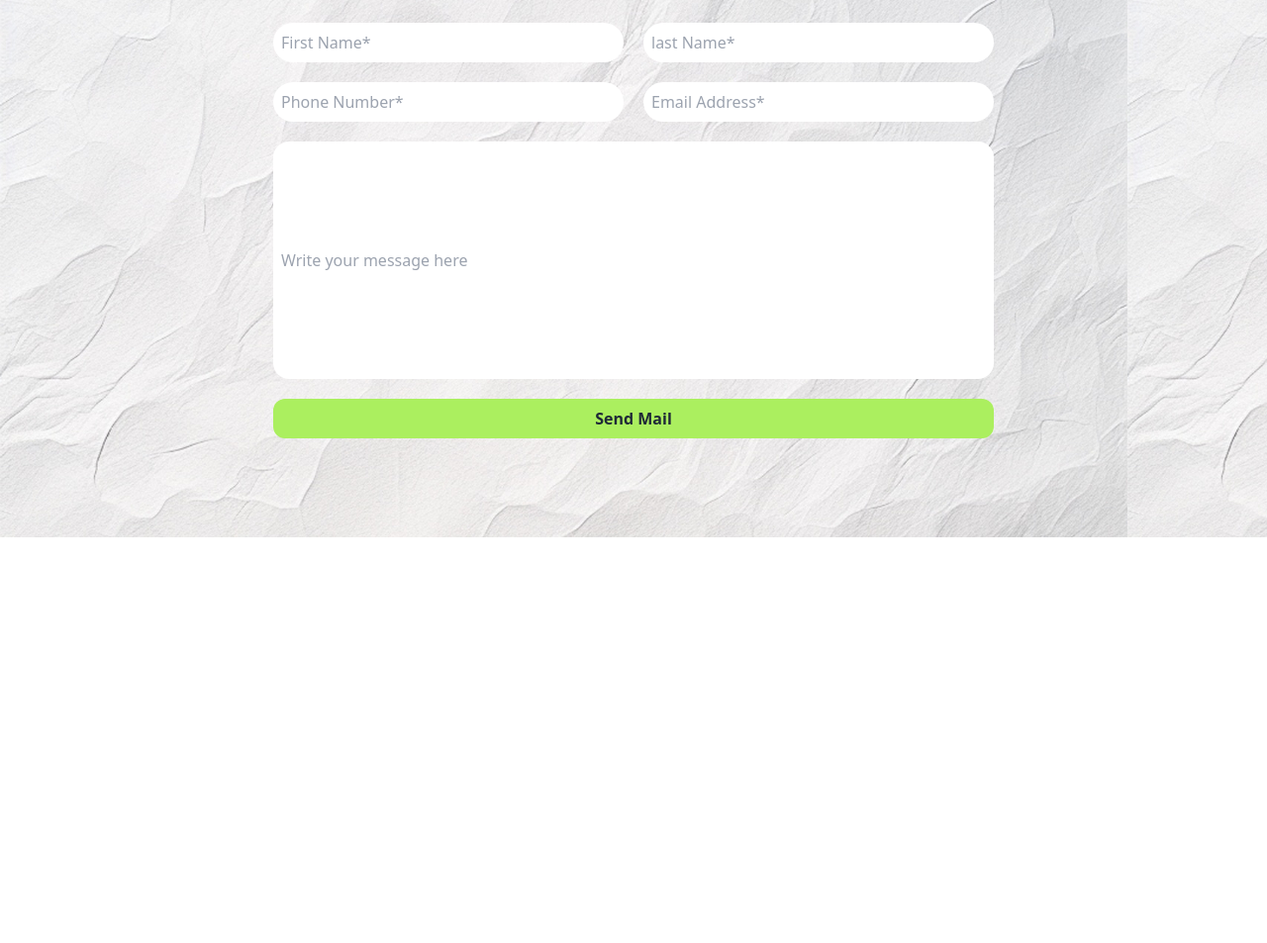
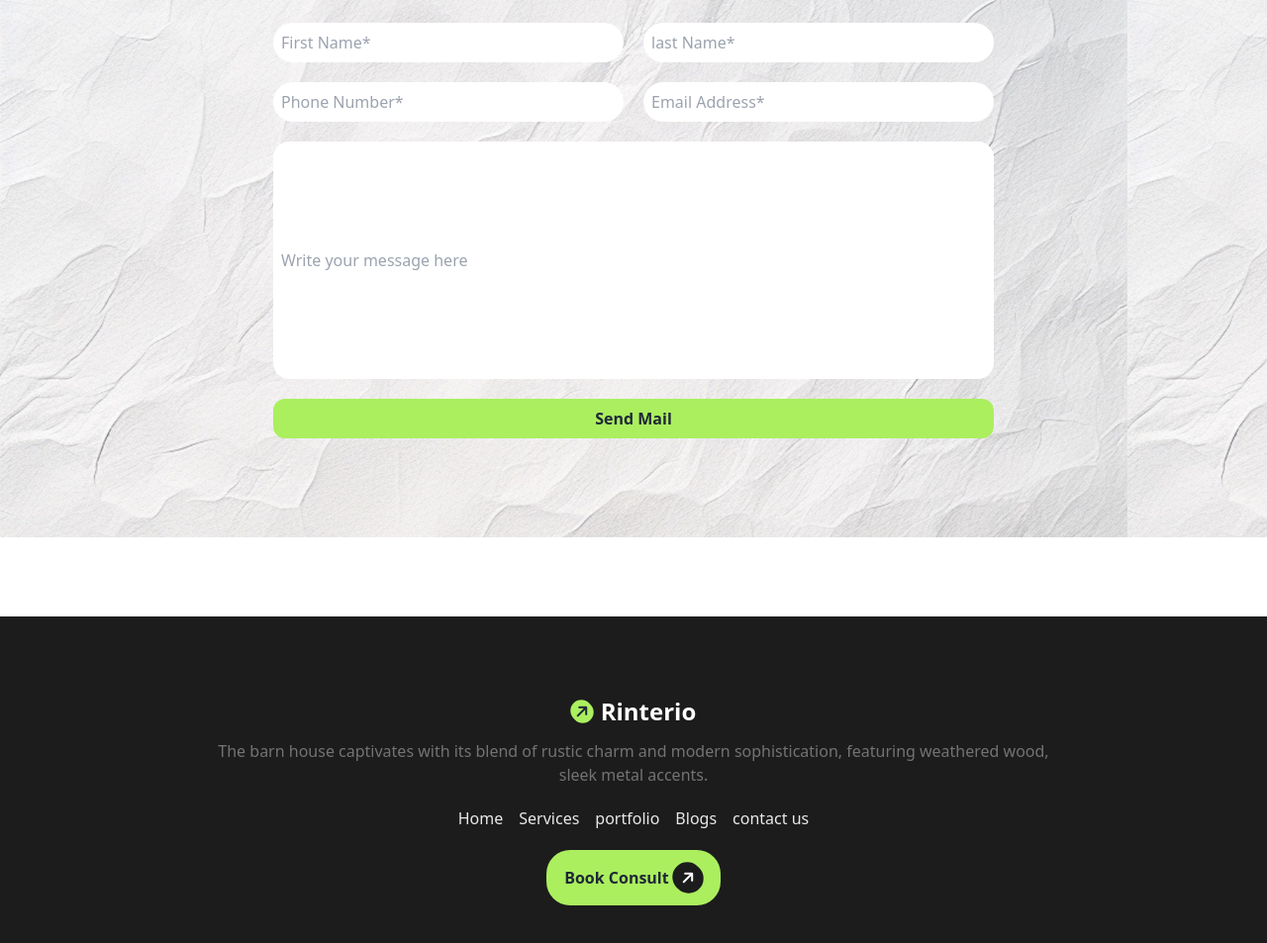
Before and after one commit to mohibbullah272/Assignment-3, a plain HTML site: page index.html in a window 1280 px wide. Shown: the part 3277-4230 px from the top of the page at 99% size. Before the commit the page ends 3900 px from the top, so only its background shows below. Drawn offline with nearby package versions, Linux system fonts and the light colour scheme.

Commit message:
add footer

```diff
--- a/index.html
+++ b/index.html
@@ -194,8 +194,29 @@
 
   </section>
     </main>
-    <footer>
-
+    <footer class="bg-[#1C1C1C] lg:p-20">
+    <!-- footer title container -->
+     <div class="text-center space-y-3">
+       <div class="flex items-center gap-2 justify-center">
+      <i class="fa-solid fa-arrow-right bg-[#ABEF5F] rounded-full p-1 -rotate-45"></i>
+      <h1 class="text-2xl font-bold text-white" >Rinterio</h1>
+    </div>
+<p class="text-[#737373] lg:w-3/4 mx-auto">The barn house captivates with its blend of rustic charm and modern sophistication, featuring weathered wood, sleek metal accents.</p>
+  </div>
+     <!-- footer nav container -->
+      <div class="mt-5 text-center">
+        <ul class="lg:flex justify-center  gap-4 items-center  ">
+          <li class="text-[#E9E9E9]">Home</li>
+          <li class="text-[#E9E9E9]">Services</li>
+          <li class="text-[#E9E9E9]">portfolio</li>
+          <li class="text-[#E9E9E9]">Blogs</li>
+          <li class="text-[#E9E9E9]">contact us</li>
+        </ul>
+      </div>
+      <!-- footer btn container -->
+       <div class="text-center mt-5">
+        <button class="bg-[#ABEF5F] p-3 rounded-3xl font-semibold   lg:w-44 w-80">Book Consult   <i class="fa-solid fa-arrow-right bg-[#1C1C1C] text-white rounded-full p-2 -rotate-45"></i> </button>
+       </div>
     </footer>
 </body>
 </html>
```
